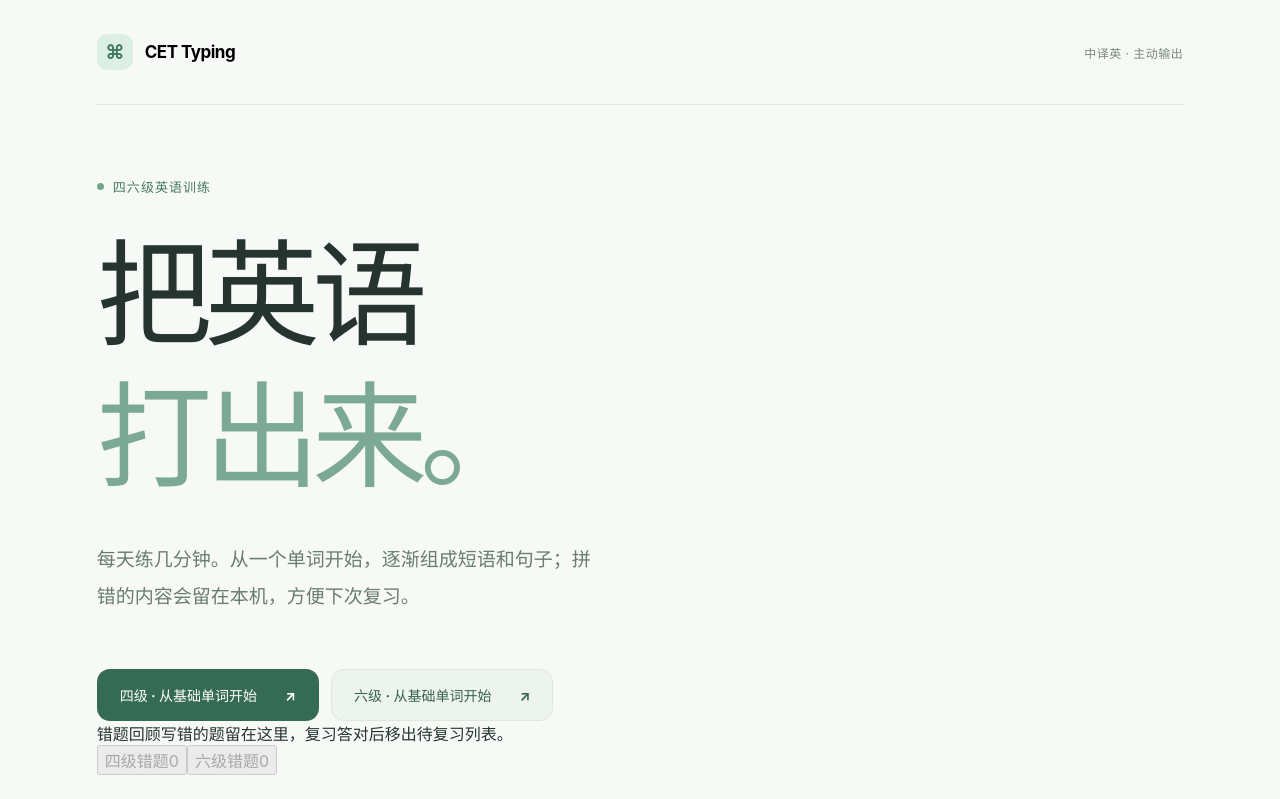
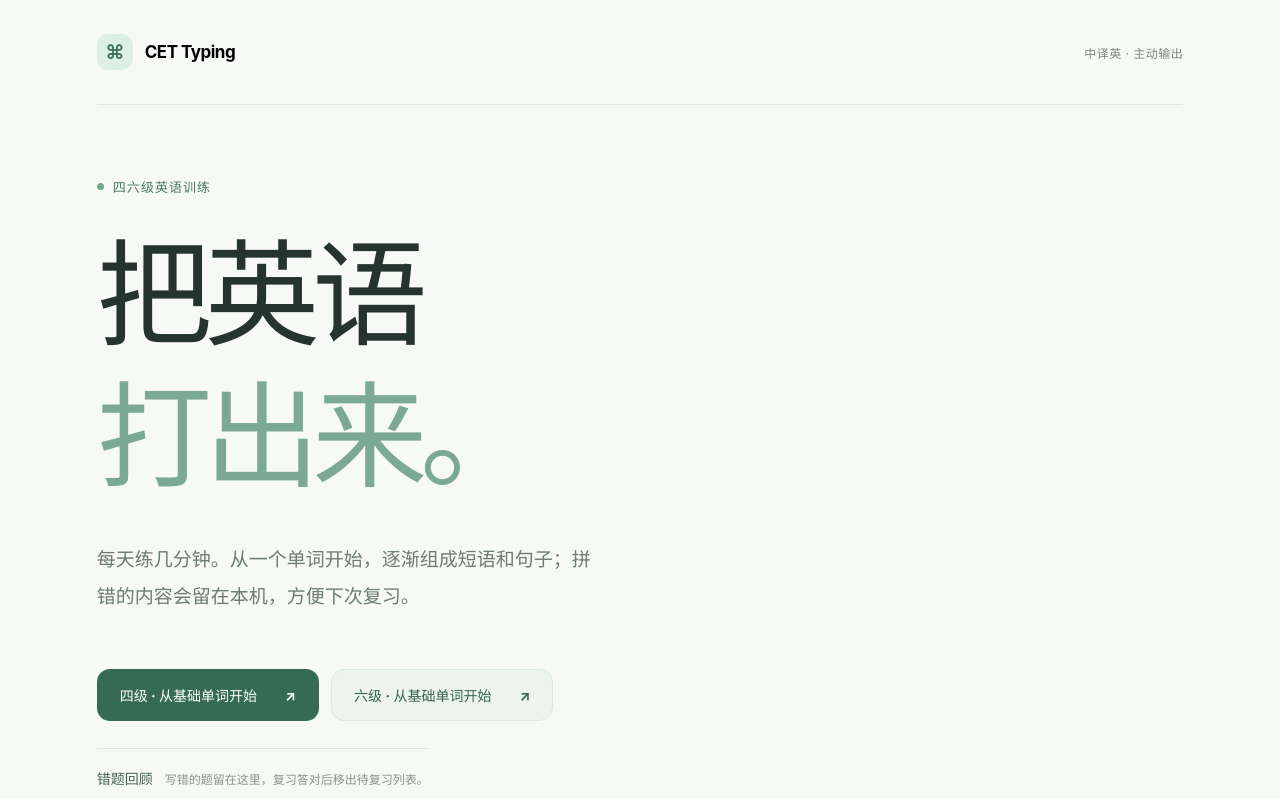
Before and after one commit to Kurumi33333/cet-typing, a React (Vite) app: page / in a window 1280 px wide. Shown: the top 799 px of the page. Built offline with nearby package versions, Linux system fonts and the light colour scheme.

Commit message:
style(study): restrained local progress and mistake review panel

```diff
--- a/src/styles.css
+++ b/src/styles.css
@@ -168,3 +168,16 @@ h1 em { color: #7ba995; font-style: normal; }
   .sound-toggle { padding: 6px 8px; font-size: 11px; }
   .slot-actions { gap: 10px 17px; }
 }
+
+/* Study v0.4 · quiet saved progress and error review entrance */
+.review-entry { display: flex; flex-direction: column; align-items: flex-start; gap: 13px; max-width: 540px; margin: 27px 0 22px; padding: 19px 0 2px; border-top: 1px solid #dde7df; }
+.review-entry-heading { display: flex; align-items: baseline; flex-wrap: wrap; gap: 5px 12px; color: #456453; }
+.review-entry-heading strong { font-size: 14px; font-weight: 650; }
+.review-entry-heading span { color: #86938b; font-size: 12px; line-height: 1.7; }
+.review-entry-actions { display: flex; gap: 10px; }
+.review-entry-button { border: 1px solid #d7e5da; background: #edf4ee; color: #456e56; border-radius: 12px; padding: 10px 13px; display: inline-flex; gap: 13px; align-items: center; font-size: 13px; cursor: pointer; }
+.review-entry-button:hover:not(:disabled) { background: #e1eee3; }
+.review-entry-button:disabled { opacity: .5; cursor: not-allowed; }
+.review-count { min-width: 24px; padding: 2px 6px; text-align: center; background: #dce9df; border-radius: 8px; font-variant-numeric: tabular-nums; font-size: 12px; }
+.storage-warning { margin: 12px auto; padding: 11px 14px; max-width: 570px; background: #fbf0e6; color: #9b5c35; border-radius: 10px; font-size: 13px; line-height: 1.7; }
+@media (max-width: 560px) { .review-entry { margin-top: 22px; }.review-entry-heading span { display: block; } }
```
